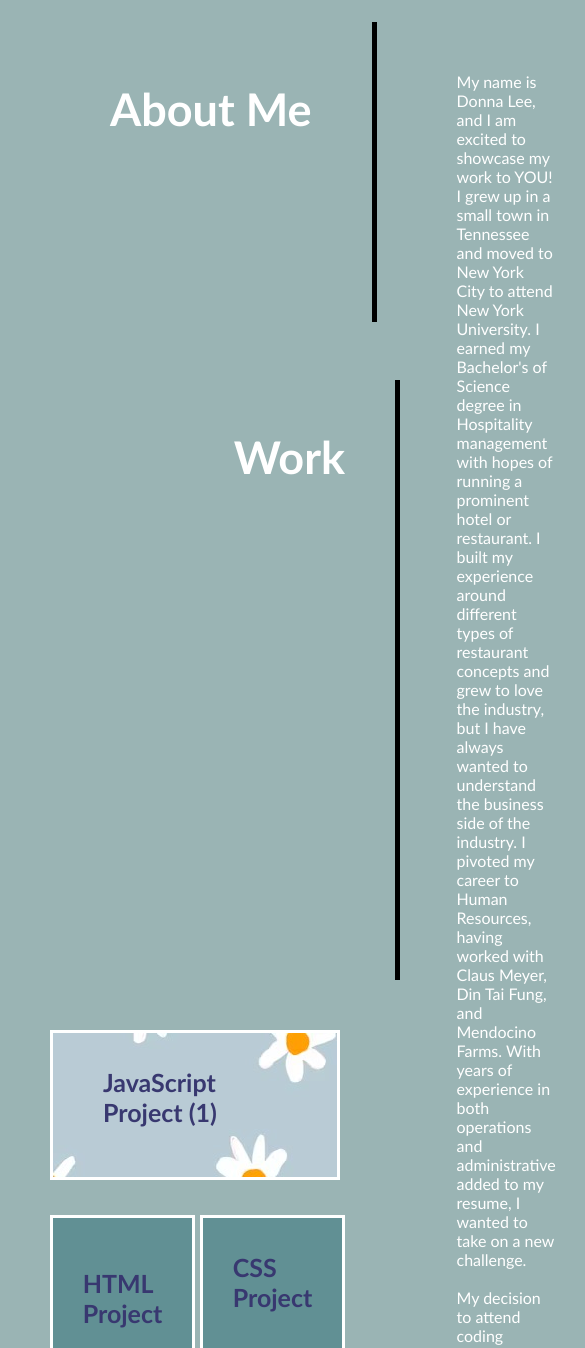
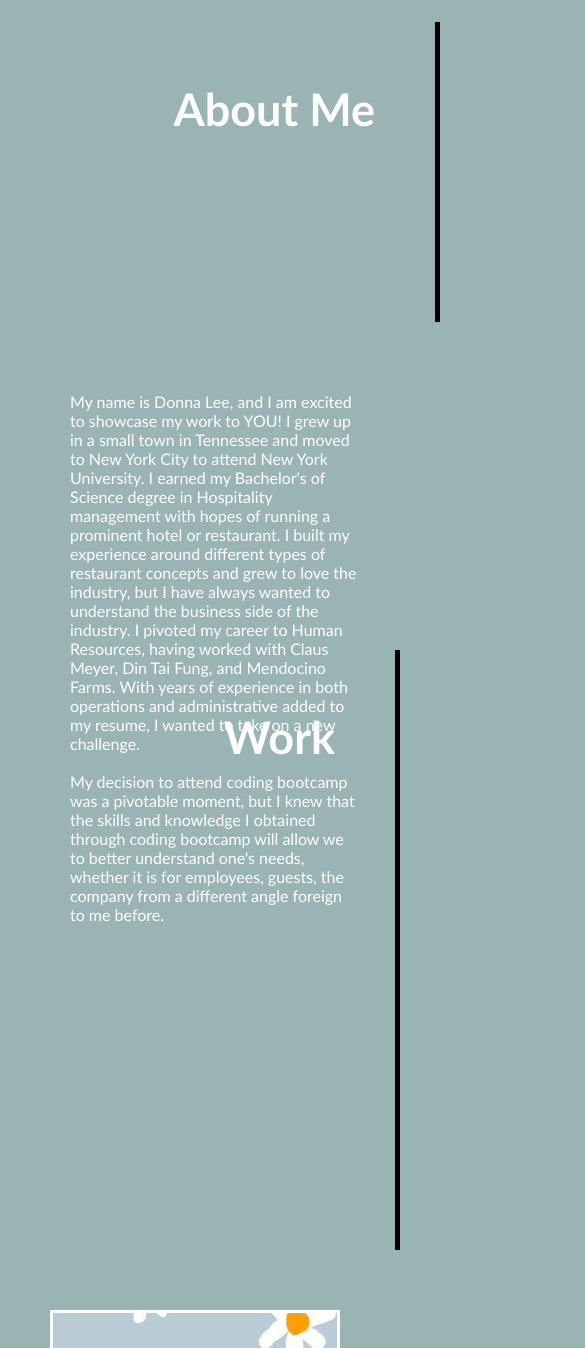
Before and after one commit to dhl287/donna-lee-portfolio, a plain HTML site: page index.html in a window 390 px wide. Shown: the part 652-2000 px from the top of the page, 585 px wide, since content can reach past the window. Drawn offline with Linux system fonts and the light colour scheme.

Commit message:
added media queries

```diff
--- a/assets/css/style.css
+++ b/assets/css/style.css
@@ -131,8 +131,8 @@ p {
 #work {
     margin-left: 30px;
     margin-top: 20px;
-    margin-bottom: 20px;
-    padding: 50px;
+    margin-bottom: 30px;
+    padding: 60px;
     height: 600px;
     width: 370px;
     font-family: 'Gill Sans', sans-serif;
@@ -367,15 +367,25 @@ footer h2 {
   }
 
 @media screen and (max-width: 768px) {
+    .work-right {
+        width: 100%;
+    }
     .work-two-sections {
-        display: flex;
-        flex-direction: column;
-        flex-wrap: wrap;
+        width: 100%;
+    }
+    .work-three-sections {
+        width: 100%;
+    }
+    #about-me {
+        width: 100%;
     }
     #about-me-right {
-        display: flex;
-        flex-direction: column;
-        flex-wrap: wrap;
+        width: 100%;
     }
-
-  }
+    #contact {
+        width: 100%;
+    }
+    #contact-right {
+        width: 100%;
+    }
+}
```
